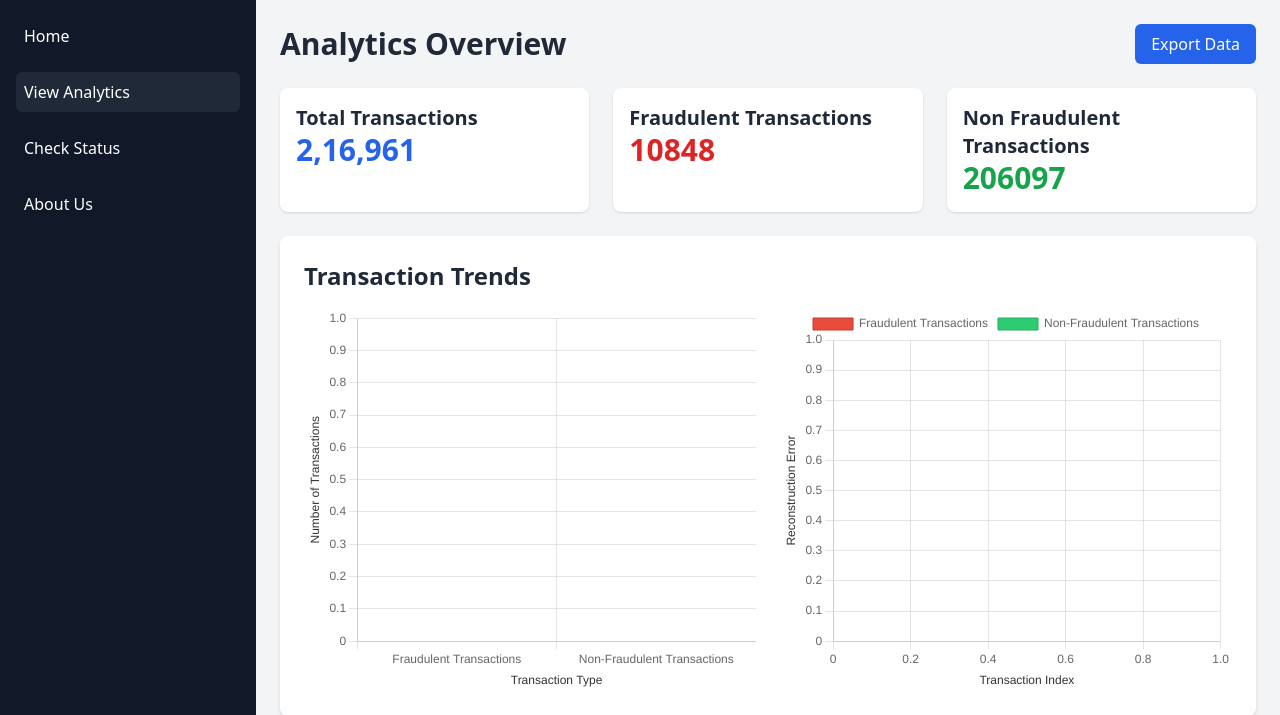
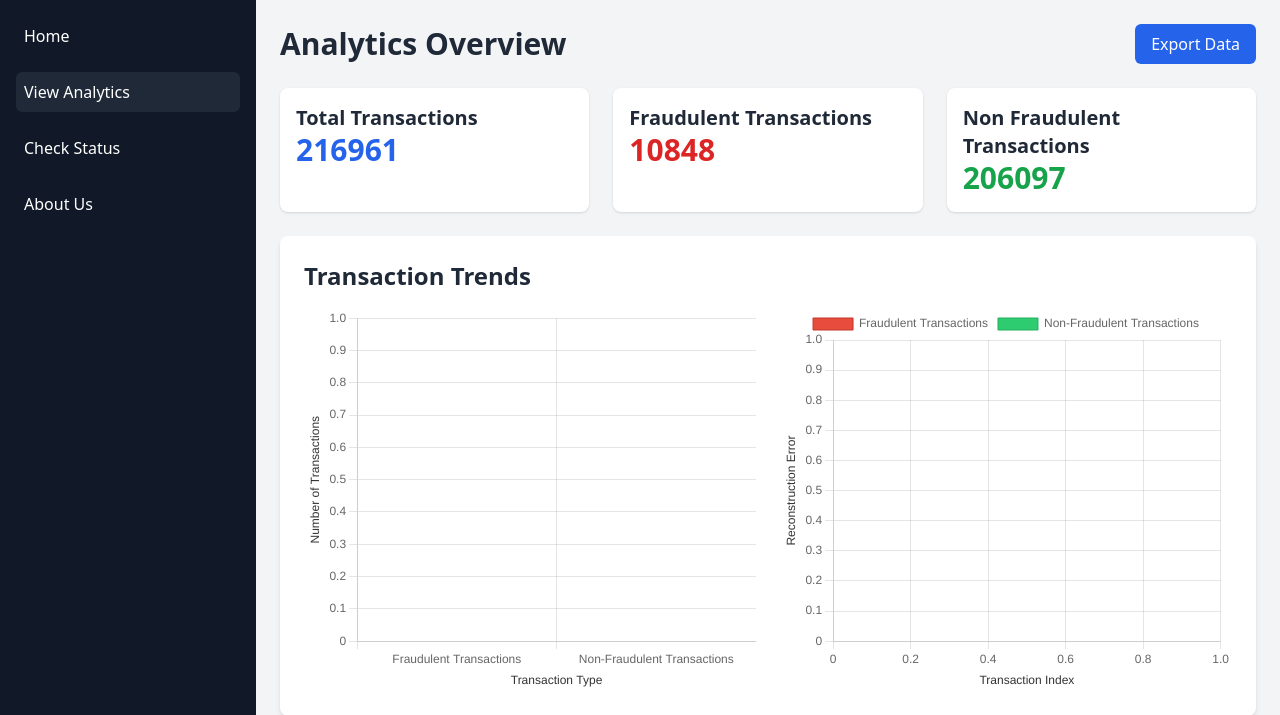
Before and after one commit to MubbassirKhan/fraud-detection, a FastAPI app: page /analytics in a window 1280 px wide. Shown: the part 64-779 px from the top of the page. Run offline with FastAPI, Linux system fonts and the light colour scheme; data that the repository does not hold is empty; parts of the project's set-up code (start-up, migrations or seed data) failed here and were passed over; some libraries are stand-ins or nearby versions.

Commit message:
Anomalies updated

```diff
--- a/templates/analytics.html
+++ b/templates/analytics.html
@@ -49,7 +49,7 @@
                 <div class="grid grid-cols-1 sm:grid-cols-2 lg:grid-cols-3 gap-6 mb-6">
                     <div class="bg-white shadow rounded-lg p-4">
                         <h2 class="text-xl font-bold text-gray-800">Total Transactions</h2>
-                        <p class="text-3xl font-bold text-blue-600">2,16,961</p>
+                        <p class="text-3xl font-bold text-blue-600">216961</p>
                     </div>
                     <div class="bg-white shadow rounded-lg p-4">
                         <h2 class="text-xl font-bold text-gray-800">Fraudulent Transactions</h2>
```
